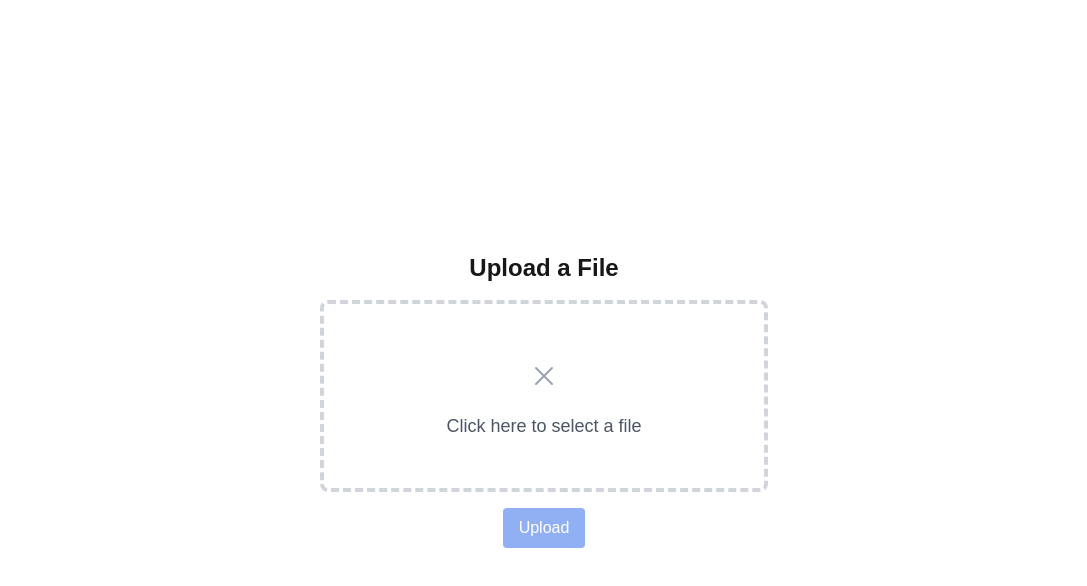
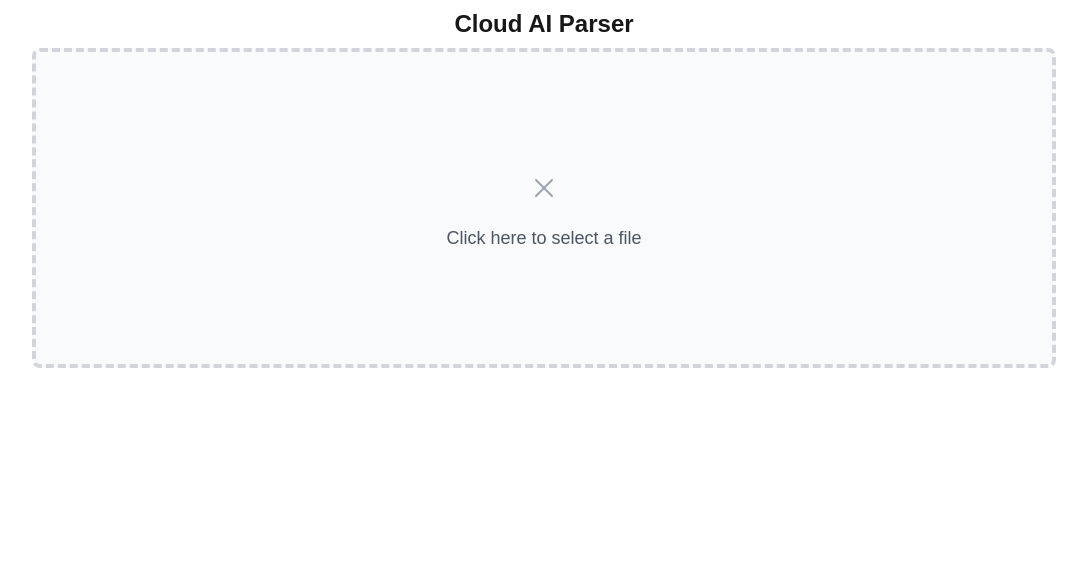
Before and after one commit to LukasTr1980/cloudai-parser, a Next.js app: page / in a window 1280 px wide. Shown: the top 586 px of the page, without its empty margins (96-1183 px from the left). Built offline with nearby package versions, Linux system fonts and the light colour scheme.

Commit message:
Further UI improvements

```diff
--- a/app/components/FileUploadArea.tsx
+++ b/app/components/FileUploadArea.tsx
@@ -1,14 +1,13 @@
 'use client';
 
-import { useRef } from "react";
+import { RefObject } from "react";
 import { FileUploadAreaProps } from "../types";
 
 export const FileUploadArea: React.FC<FileUploadAreaProps> = ({
     selectedFile,
     onFileSelect,
-    errorMessage,
+    fileInputRef
 }) => {
-    const fileInputRef = useRef<HTMLInputElement>(null);
 
     const handleClick = () => {
         fileInputRef.current?.click();
@@ -24,7 +23,7 @@ export const FileUploadArea: React.FC<FileUploadAreaProps> = ({
     return (
         <>
             <div
-                className="w-full max-w-md border-4 border-dashed border-gray-300 rounded-lg p-12 flex flex-col items-center justify-center cursor-pointer mb-4"
+                className="w-full bg-gray-50 hover:bg-gray-100 max-w-5xl border-4 border-dashed border-gray-300 rounded-lg p-28 flex flex-col items-center justify-center cursor-pointer mb-4"
                 onClick={handleClick}
             >
                 <svg
@@ -45,14 +44,10 @@ export const FileUploadArea: React.FC<FileUploadAreaProps> = ({
                     <p className="mt-2 text-lg">
                         Selected file:{' '}
                         <span className="text-green-600 font-bold">{selectedFile.name}</span>
+                        {' '}({(selectedFile.size / (1024 * 1024)).toFixed(2)} MB)
                     </p>
                 )}
             </div>
-            {errorMessage && (
-                <p className="text-red-600 mt-2 mb-4 text-center" role="alert">
-                    {errorMessage}
-                </p>
-            )}
             <input
                 type="file"
                 ref={fileInputRef}
--- /dev/null
+++ b/app/components/uploadFile.tsx
@@ -0,0 +1,31 @@
+export async function uploadFile(
+    file: File,
+    onProgress: (percentage: number) => void
+) {
+    const formData = new FormData();
+    formData.append('file', file);
+
+    const xhr = new XMLHttpRequest();
+
+    return new Promise((resolve, reject) => {
+        xhr.upload.addEventListener('progress', (event) => {
+            if (event.lengthComputable) {
+                const percentage = (event.loaded / event.total) * 100;
+                onProgress(percentage);
+            }
+        });
+
+        xhr.onreadystatechange = () => {
+            if (xhr.readyState === XMLHttpRequest.DONE) {
+                if (xhr.status >= 200 && xhr.status < 300) {
+                    resolve('File uploaded successfully');
+                } else {
+                    reject(new Error('Upload failed'));
+                }
+            }
+        };
+
+        xhr.open('POST', '/api/upload');
+        xhr.send(formData);
+    });
+}
--- a/app/page.tsx
+++ b/app/page.tsx
@@ -1,72 +1,88 @@
 'use client';
 
-import { useState } from "react";
+import { useEffect, useState, useRef } from "react";
 import { FileUploadArea } from "./components/FileUploadArea";
 import { validateFile } from "./utils/pagefilevalidation";
+import { uploadFile } from "./components/uploadFile";
 
 export default function Home() {
   const [selectedFile, setSelectedFile] = useState<File | null>(null);
-  const [uploadStatus, setUploadStatus] = useState<string>('');
   const [errorMessage, setErrorMessage] = useState<string>('');
+  const [isUploading, setIsUploading] = useState<boolean>(false);
+  const [uploadProgress, setUploadProgress] = useState<number>(0);
+  const fileInputRef = useRef<HTMLInputElement>(null);
+  const [successMessage, setSuccessMessage] = useState<string>('');
 
   const handleFileSelect = (file: File) => {
     const error = validateFile(file);
     if (error) {
       setErrorMessage(error);
+      setSuccessMessage('');
       setSelectedFile(null);
     } else {
       setErrorMessage('');
+      setSuccessMessage('');
       setSelectedFile(file);
     }
   };
 
-  const handleUpload = async () => {
-    if (!selectedFile) return;
-
-    const formData = new FormData();
-    formData.append('file', selectedFile);
-
-    setUploadStatus('Uploading...');
-
-    try {
-      const response = await fetch('/api/upload', {
-        method: 'POST',
-        body: formData,
-      });
-
-      if (response.ok) {
-        setUploadStatus('File uploaded successfully!');
-        setSelectedFile(null);
-        setErrorMessage('');
-      } else {
-        const result = await response.json().catch(() => null);
-        const errorMessage = result?.message || `Upload failed due to server error.`;
-        setUploadStatus(errorMessage);
-      }
-    } catch (error) {
-      console.error('Error uploading file:', error);
-      setUploadStatus('An error occurred during upload.')
+  useEffect(() => {
+    if (selectedFile) {
+      const upload = async () => {
+        setIsUploading(true);
+        try {
+          await uploadFile(selectedFile, (progress) => {
+            setUploadProgress(progress);
+          });
+          setSuccessMessage('File uploaded successfully');
+        } catch (error: any) {
+          setErrorMessage(error?.message || 'An error occurred during upload.');
+        } finally {
+          setIsUploading(false);
+          setSelectedFile(null);
+          setUploadProgress(0);
+          if (fileInputRef.current) {
+            fileInputRef.current.value = '';
+          }
+        }
+      };
+      upload();
     }
-  };
+  }, [selectedFile]);
 
   return (
-    <div className="flex flex-col items-center justify-center min-h-screen p-8">
-      <h1 className="text-2xl font-bold mb-4">Upload a File</h1>
+    <div className="flex flex-col items-center mt-2 ml-2 mr-2">
+      <h1 className="text-2xl font-bold mb-2">Cloud AI Parser</h1>
 
       <FileUploadArea
         selectedFile={selectedFile}
         onFileSelect={handleFileSelect}
-        errorMessage={errorMessage}
+        fileInputRef={fileInputRef}
       />
 
-      <button
-        onClick={handleUpload}
-        className="bg-blue-600 text-white px-4 py-2 rounded disabled:opacity-50"
-        disabled={!selectedFile}
-      >
-        Upload
-      </button>
-      {uploadStatus && <p className="mt-4">{uploadStatus}</p>}
+      {isUploading && (
+        <div className="mt-4 flex flex-col items-center">
+          <div className="relative w-64 h-4 bg-gray-200 rounded">
+            <div
+            className="absolute left-0 top-0 h-4 bg-blue-500 rounded"
+            style={{ width: `${uploadProgress}%` }}
+            ></div>
+          </div>
+          <span className="mt-2 text-gray-700">
+            Uploading... {uploadProgress.toFixed(2)}%
+          </span>
+          </div>
+      )}
+      {successMessage && (
+        <p className="text-green-600 mt-2 mb-4 text-center" role="status">
+          {successMessage}
+        </p>
+      )}
+      {errorMessage && (
+        <p className="text-red-600 mt-2 mb-4 text-center" role="alert">
+          {errorMessage}
+        </p>
+      )}
     </div>
-  )
+  );
 }
--- a/app/types.ts
+++ b/app/types.ts
@@ -1,3 +1,5 @@
+import { RefObject } from "react";
+
 export type ValidationResult =
     | {
         valid: true;
@@ -12,5 +14,5 @@ export type ValidationResult =
 export interface FileUploadAreaProps {
     selectedFile: File | null;
     onFileSelect: (file: File) => void;
-    errorMessage: string;
+    fileInputRef: RefObject<HTMLInputElement>;
 }
```
